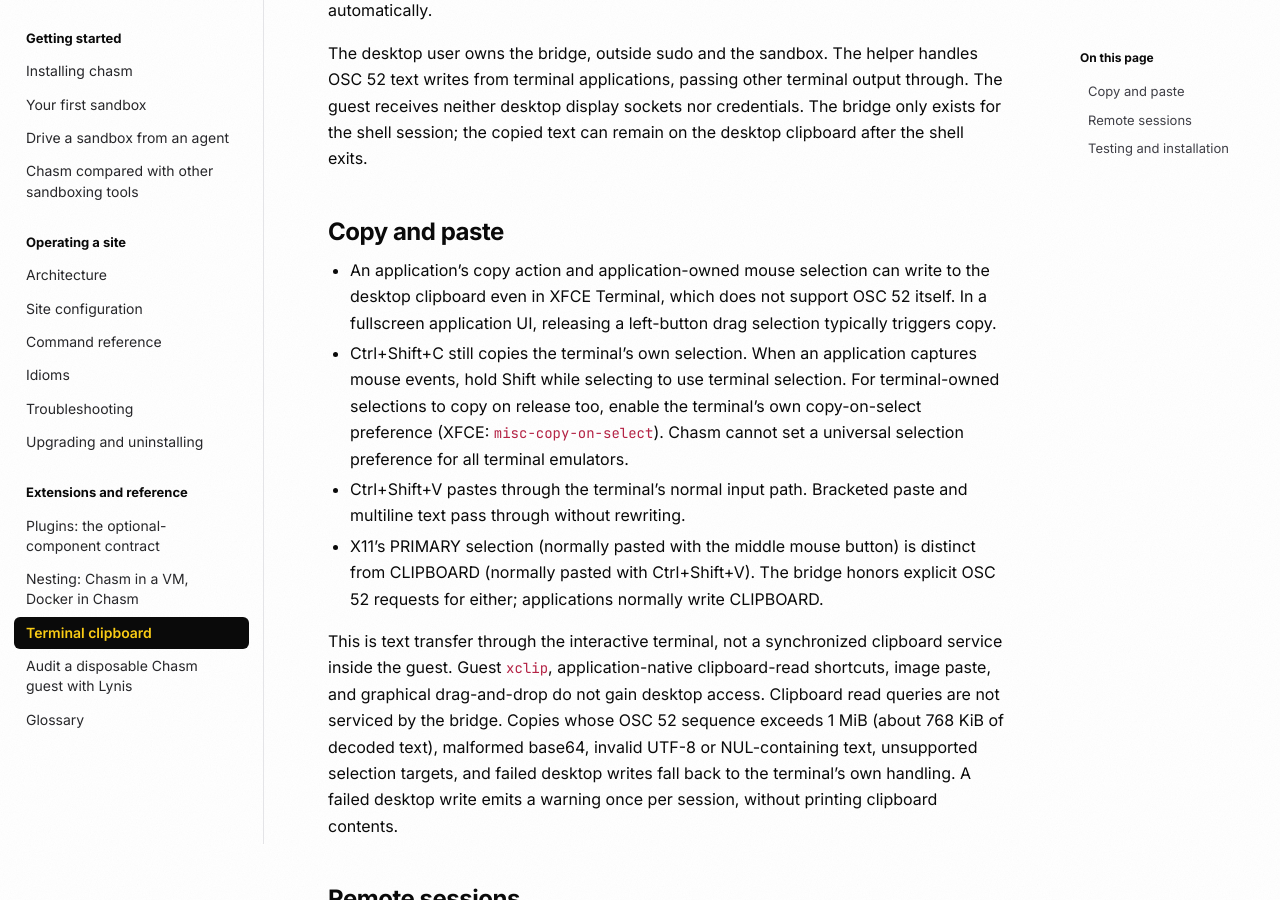
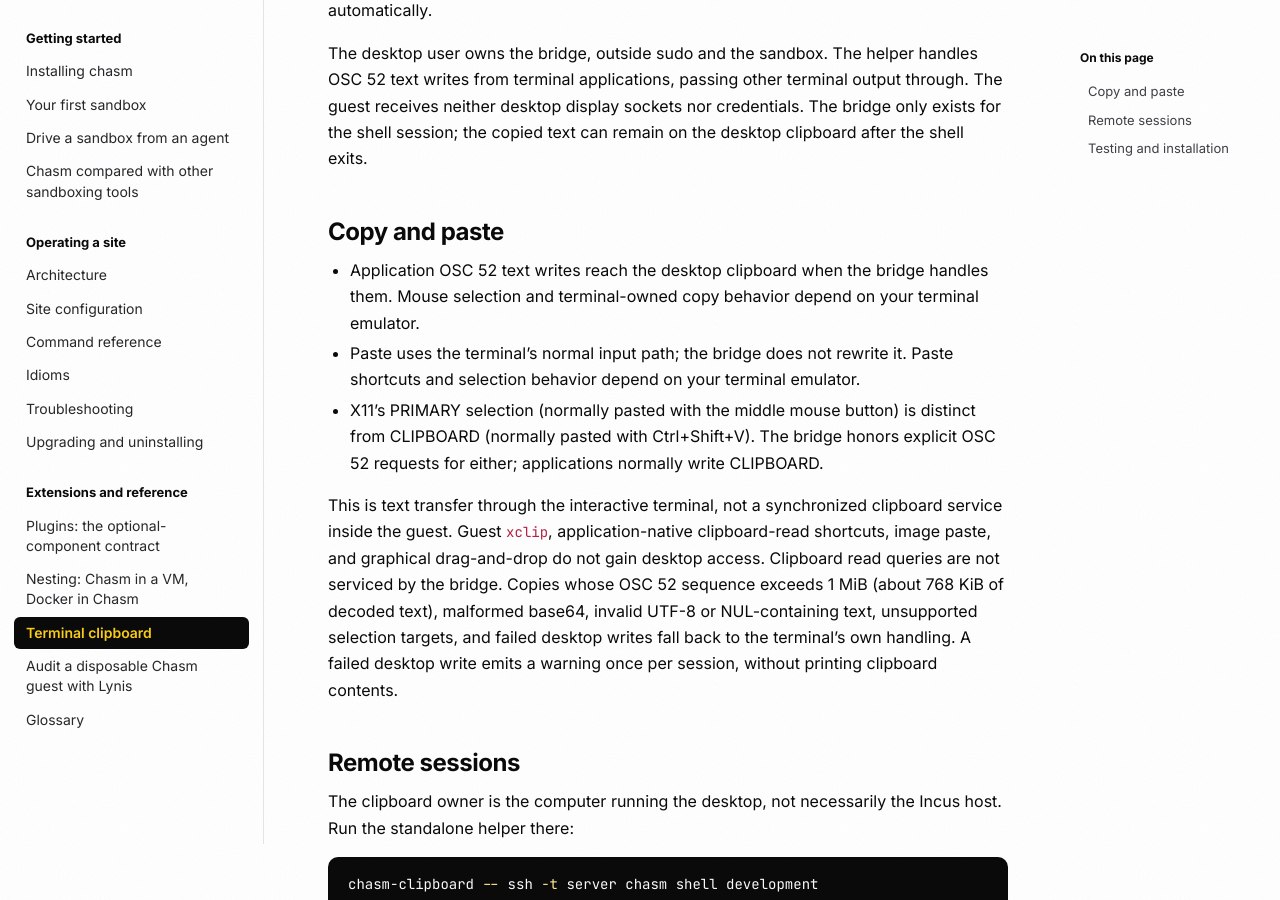
Before and after one commit to rahulrajaram/chasm, a Jekyll site: the page built from docs/clipboard.md, in a window 1280 px wide and 900 px high, scrolled down 305 px. Built offline with Jekyll 4.4.1, drawn with Linux system fonts in a browser that asks for light colours.

```diff
--- a/docs/clipboard.md
+++ b/docs/clipboard.md
@@ -21,17 +21,11 @@ desktop clipboard after the shell exits.
 
 ## Copy and paste
 
-- An application's copy action and application-owned mouse selection can write
-  to the desktop clipboard even in XFCE Terminal, which does not support OSC 52
-  itself. In a fullscreen application UI, releasing a left-button drag selection
-  typically triggers copy.
-- Ctrl+Shift+C still copies the terminal's own selection. When an application
-  captures mouse events, hold Shift while selecting to use terminal selection.
-  For terminal-owned selections to copy on release too, enable the terminal's
-  own copy-on-select preference (XFCE: `misc-copy-on-select`). Chasm cannot set
-  a universal selection preference for all terminal emulators.
-- Ctrl+Shift+V pastes through the terminal's normal input path. Bracketed paste
-  and multiline text pass through without rewriting.
+- Application OSC 52 text writes reach the desktop clipboard when the bridge
+  handles them. Mouse selection and terminal-owned copy behavior depend on
+  your terminal emulator.
+- Paste uses the terminal's normal input path; the bridge does not rewrite it.
+  Paste shortcuts and selection behavior depend on your terminal emulator.
 - X11's PRIMARY selection (normally pasted with the middle mouse button) is
   distinct from CLIPBOARD (normally pasted with Ctrl+Shift+V). The bridge honors
   explicit OSC 52 requests for either; applications normally write CLIPBOARD.
```
Also changed, not shown: docs/first-sandbox.md (+5 -3 lines), docs/troubleshooting.md (+6 -4 lines), CHANGELOG.md, README.md, plugins/developer-tools/README.md, 1 other file.
